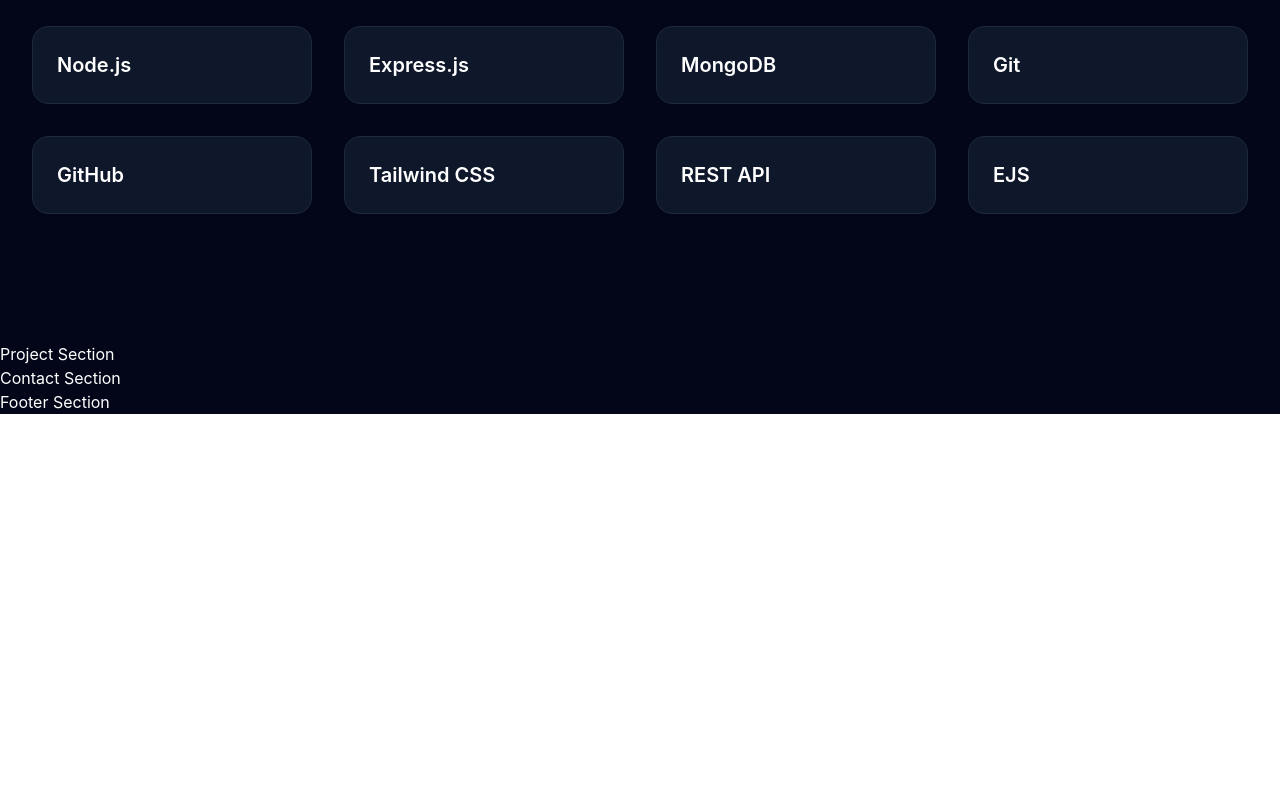
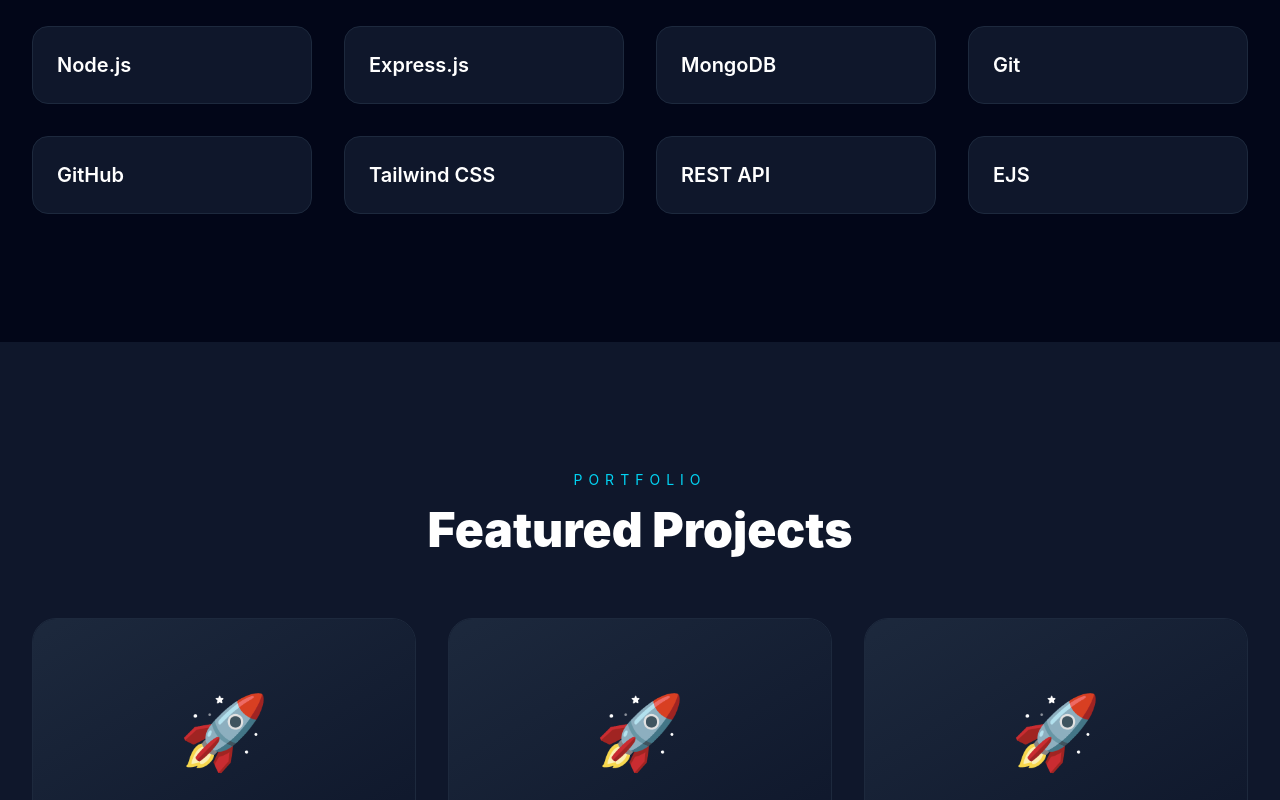
Before and after one commit to rahul-gardare2051/rahul-portfolio, a React app: page / in a window 1280 px wide. Shown: the part 2000-2800 px from the top of the page. Before the commit the page ends 2414 px from the top, so only its background shows below. Built offline with nearby package versions, Linux system fonts and the light colour scheme; the HTML template or start-up script is replaced by a standard one.

Commit message:
Premium Project Cards

```diff
--- /dev/null
+++ b/src/components/common/ProjectCard.jsx
@@ -0,0 +1,76 @@
+import { FaGithub, FaExternalLinkAlt } from "react-icons/fa";
+
+function ProjectCard({ project }) {
+  return (
+    <div className="group overflow-hidden rounded-3xl border border-slate-800 bg-slate-900 transition-all duration-500 hover:-translate-y-3 hover:border-violet-500 hover:shadow-[0_0_40px_rgba(139,92,246,.35)]">
+
+      {/* Image */}
+
+      <div className="h-56 overflow-hidden bg-gradient-to-br from-slate-800 to-slate-900 flex justify-center items-center">
+
+        <span className="text-7xl group-hover:scale-110 duration-500">
+          🚀
+        </span>
+
+      </div>
+
+      {/* Content */}
+
+      <div className="p-8">
+
+        <h2 className="text-2xl font-bold">
+          {project.title}
+        </h2>
+
+        <p className="mt-5 text-slate-400 leading-8">
+          {project.description}
+        </p>
+
+        <div className="flex flex-wrap gap-3 mt-8">
+
+          {project.tech.map((tech) => (
+
+            <span
+              key={tech}
+              className="rounded-full border border-slate-700 px-4 py-2 text-sm"
+            >
+              {tech}
+            </span>
+
+          ))}
+
+        </div>
+
+        <div className="mt-10 flex gap-4">
+
+          <a
+            href={project.github}
+            target="_blank"
+            rel="noreferrer"
+            className="flex items-center gap-2 rounded-xl bg-violet-600 px-5 py-3 font-semibold hover:bg-cyan-500 duration-300"
+          >
+            <FaGithub />
+
+            GitHub
+          </a>
+
+          <a
+            href={project.live}
+            target="_blank"
+            rel="noreferrer"
+            className="flex items-center gap-2 rounded-xl border border-violet-600 px-5 py-3 hover:bg-violet-600 duration-300"
+          >
+            <FaExternalLinkAlt />
+
+            Live Demo
+          </a>
+
+        </div>
+
+      </div>
+
+    </div>
+  );
+}
+
+export default ProjectCard;
--- a/src/data/portfolio.js
+++ b/src/data/portfolio.js
@@ -26,4 +26,36 @@
     "REST API",
     "EJS",
   ],
+
+  projects: [
+  {
+    id: 1,
+    title: "Blogify",
+    description:
+      "A full-stack blogging platform with authentication, image upload, comments and admin dashboard.",
+    tech: ["React", "Node.js", "Express", "MongoDB"],
+    github: "#",
+    live: "#",
+  },
+
+  {
+    id: 2,
+    title: "URL Shortener",
+    description:
+      "Generate short URLs with analytics, click tracking and responsive dashboard.",
+    tech: ["Node.js", "Express", "MongoDB", "EJS"],
+    github: "#",
+    live: "#",
+  },
+
+  {
+    id: 3,
+    title: "Career AI Platform",
+    description:
+      "AI-powered platform for career guidance, interview preparation and resume building.",
+    tech: ["React", "Node.js", "MongoDB", "OpenAI"],
+    github: "#",
+    live: "#",
+  },
+],
 };
--- a/src/sections/Projects.jsx
+++ b/src/sections/Projects.jsx
@@ -1,11 +1,43 @@
-function Project() {
+import { motion } from "framer-motion";
+import SectionTitle from "../components/common/SectionTitle";
+import ProjectCard from "../components/common/ProjectCard";
+import { portfolio } from "../data/portfolio";
+
+function Projects() {
   return (
-    <section id="project">
-      <div className="container">
-        <h1> Project Section</h1>
+    <section
+      id="projects"
+      className="py-32 bg-slate-900"
+    >
+      <div className="max-w-7xl mx-auto px-6 lg:px-8">
+
+        <SectionTitle
+          title="Featured Projects"
+          subtitle="Portfolio"
+        />
+
+        <motion.div
+          initial={{ opacity: 0, y: 80 }}
+          whileInView={{ opacity: 1, y: 0 }}
+          transition={{ duration: .7 }}
+          viewport={{ once: true }}
+          className="grid lg:grid-cols-3 gap-8"
+        >
+
+          {portfolio.projects.map((project) => (
+
+            <ProjectCard
+              key={project.id}
+              project={project}
+            />
+
+          ))}
+
+        </motion.div>
+
       </div>
     </section>
   );
 }
 
-export default Project;
+export default Projects;
```
